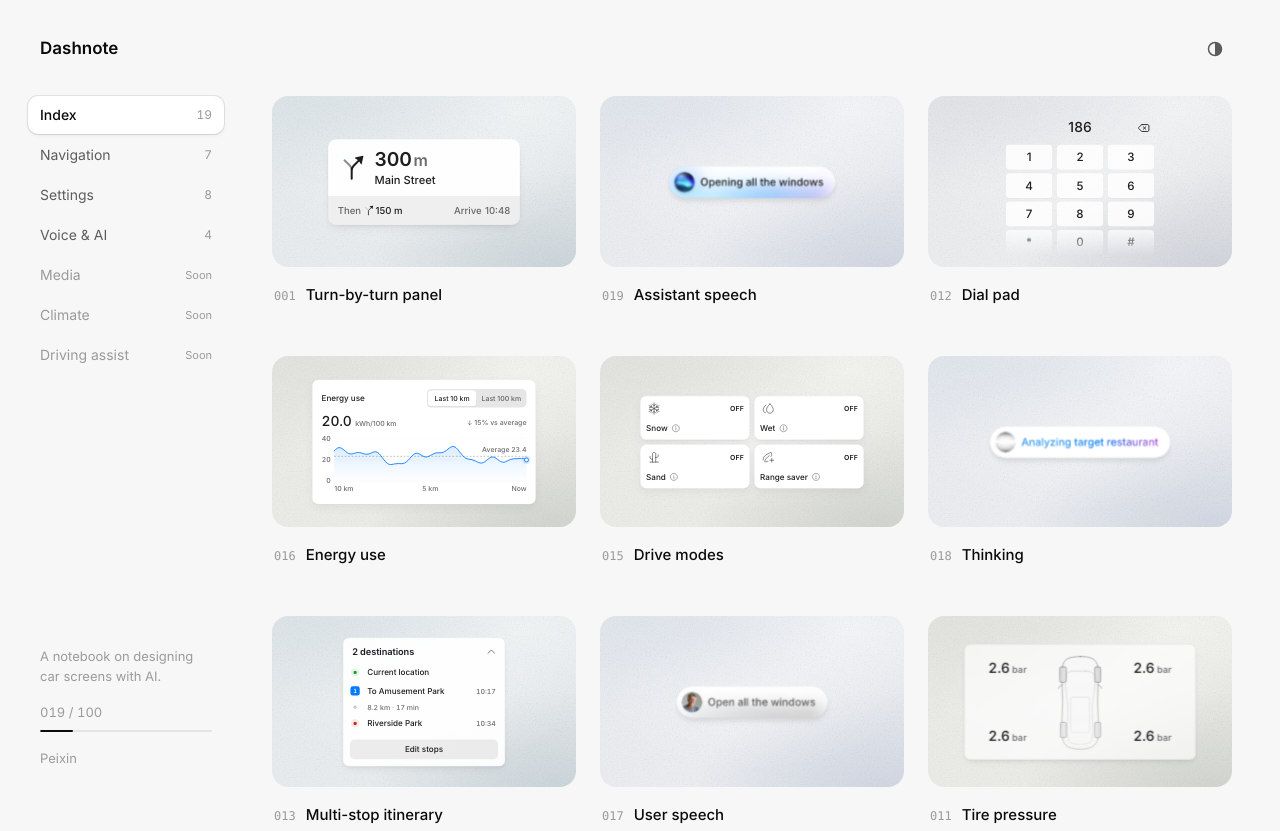
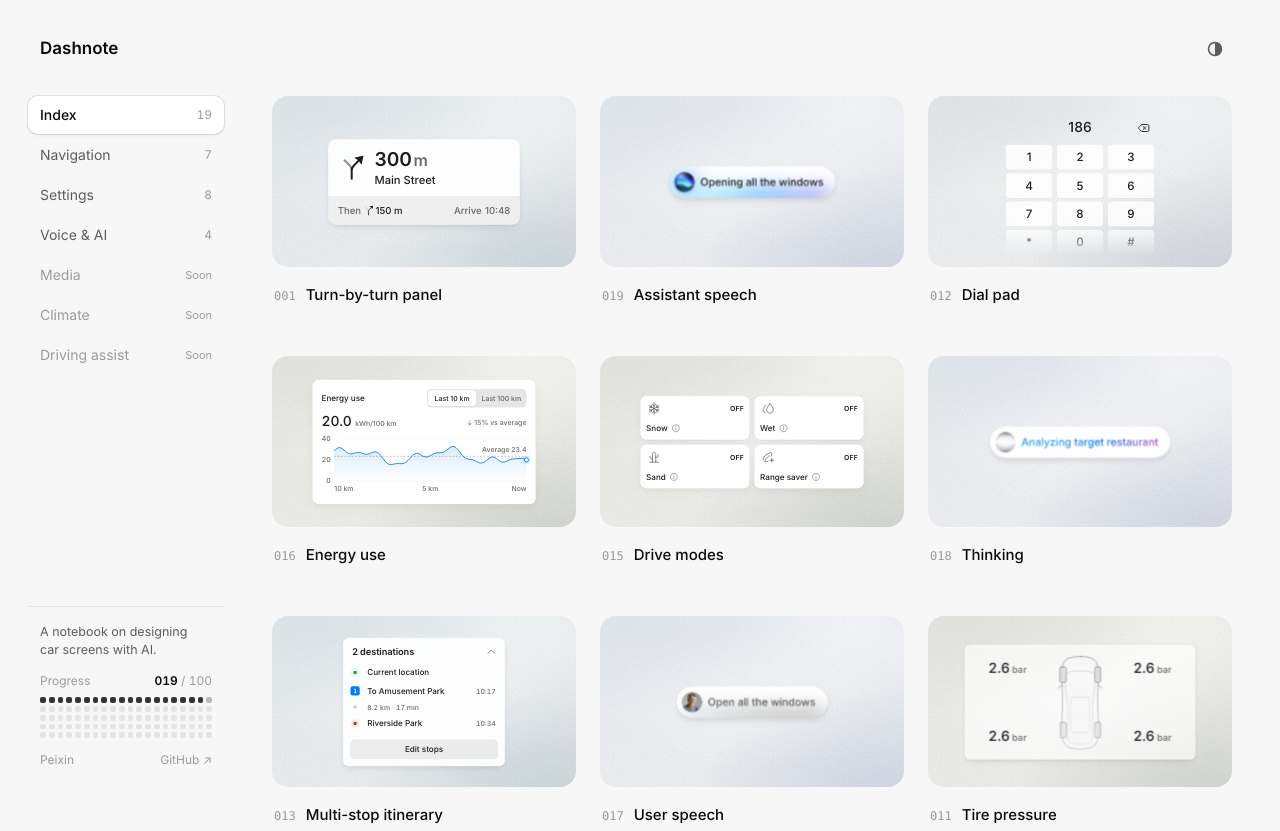
Before and after one commit to Paxton0209/cockpit-practice-log, a plain HTML site: page site/index.html in a window 1280 px wide. Shown: the top 831 px of the page. Drawn offline with Linux system fonts and the light colour scheme.

Commit message:
Replace sidebar progress bar with interactive 20x5 100-square matrix and GitHub link

```diff
--- a/site/index.html
+++ b/site/index.html
@@ -272,11 +272,19 @@ footer{margin-top:160px;padding:20px 0 48px;display:flex;justify-content:space-b
 .nav button.on{background:none;color:var(--ink);font-weight:500}
 .nav small{font-size:12px;font-weight:400;color:var(--t3);font-variant-numeric:tabular-nums}
 .nav small.z{visibility:hidden}
-.foot{margin-top:auto;display:flex;flex-direction:column;gap:16px;padding:0 12px}
-.desc{margin:0;font-size:13px;line-height:20px;color:var(--t3);text-wrap:balance}
+.foot{margin-top:auto;display:flex;flex-direction:column;gap:14px;padding:16px 12px 0;border-top:1px solid var(--line)}
+.desc{margin:0;font-size:12.5px;line-height:18px;color:var(--t2);text-wrap:balance}
 .foot .pg{display:flex;flex-direction:column;gap:8px}
-.foot .pg i{display:block;height:2px;border-radius:1px;background:var(--line);overflow:hidden}.foot .pg b{display:block;height:100%;background:var(--ink);border-radius:1px}
-.foot .row{display:flex;justify-content:space-between;align-items:center;margin-right:-8px}
+.foot .pg-hd{display:flex;align-items:baseline;justify-content:space-between;font-size:12px;line-height:16px;color:var(--t3)}
+.foot .pg-hd strong{font-weight:600;color:var(--ink);font-variant-numeric:tabular-nums}
+.foot .pg-hd span{font-variant-numeric:tabular-nums}
+.foot .mx{display:grid;grid-template-columns:repeat(20,1fr);gap:3px}
+.foot .mx a,.foot .mx i{display:block;aspect-ratio:1;border-radius:2px;background:color-mix(in srgb,var(--ink) 8%,transparent);transition:transform .16s var(--out),background-color .16s}
+.foot .mx a{background:var(--ink);opacity:.82}
+.foot .mx a:hover{opacity:1;transform:scale(1.35);z-index:2;position:relative}
+.foot .mx i.next{background:color-mix(in srgb,var(--ink) 26%,transparent)}
+.foot .by{display:flex;align-items:center;justify-content:space-between;font-size:12px;line-height:16px;color:var(--t3)}
+.foot .by a{color:var(--t3);transition:color .15s}.foot .by a:hover{color:var(--ink)}
 .mainc{position:relative;padding:96px 48px 128px 24px;min-width:0}
 /* Colour off (default): the page is black, white and grey like a sketchbook; covers go neutral and the components' accent turns to ink (inverse in dark). Colour on brings back the context palettes and the library blue. */
 :root:not([data-color=on]) [data-ctx]{--cv0:#ebebeb;--cv1:#f7f7f7;--cv2:#d4d4d4;--cv3:#f2f2f2}
@@ -2313,8 +2321,8 @@ function viewHome(){
     <aside class="side">
       <a class="brand" href="#home">Dashnote</a>
       <nav class="nav" id="nav"><span class="navind" id="navind"></span>${['All',...CHAPTERS].map((c,k)=>`<button class="${k?'':'on'}" data-c="${c}"><span>${c==='All'?'Index':c}</span><small class="${count(c)?'':'z'}">${count(c)}</small></button>`).join('')}${SOON.map(c=>`<button class="soon" disabled><span>${c}</span><small>Soon</small></button>`).join('')}</nav>
-      <div class="foot"><p class="desc">A notebook on designing car screens with AI.</p><div class="pg"><span class="lbl13 num">${pad(PUBLISHED)} / ${TOTAL}</span><i><b style="width:${PUBLISHED}%"></b></i></div>
-        <span class="lbl13">Peixin</span></div>
+      <div class="foot"><p class="desc">A notebook on designing car screens with AI.</p><div class="pg"><div class="pg-hd"><span>Progress</span><span><strong>${pad(PUBLISHED)}</strong> / ${TOTAL}</span></div><div class="mx" aria-label="${PUBLISHED} of ${TOTAL} components published">${Array.from({length:TOTAL},(_,i)=>{const pe=PUBLISHED_ENTRIES[i];if(pe){const nm=(CMP[pe.s]&&CMP[pe.s].name)||pe.title;return `<a href="#entry-${pad(pe.n)}" title="${pad(pe.n)} ${nm}" aria-label="${pad(pe.n)} ${nm}"></a>`}return `<i${i===PUBLISHED?' class="next" title="Next up"':''}></i>`}).join('')}</div></div>
+        <div class="by"><span>Peixin</span><a href="https://github.com/Paxton0209/dashnote" target="_blank" rel="noopener">GitHub ↗</a></div></div>
     </aside>
     <main class="mainc"><button class="ib press tgl" id="theme" aria-label="Day / Night"><svg width="16" height="16" viewBox="0 0 16 16"><circle cx="8" cy="8" r="6.5" fill="none" stroke="currentColor" stroke-width="1.5"/><path d="M8 1.5a6.5 6.5 0 0 1 0 13Z" fill="currentColor"/></svg></button><div class="grid" id="grid">${gridFor('All')}</div></main>
   </div>`}
```
